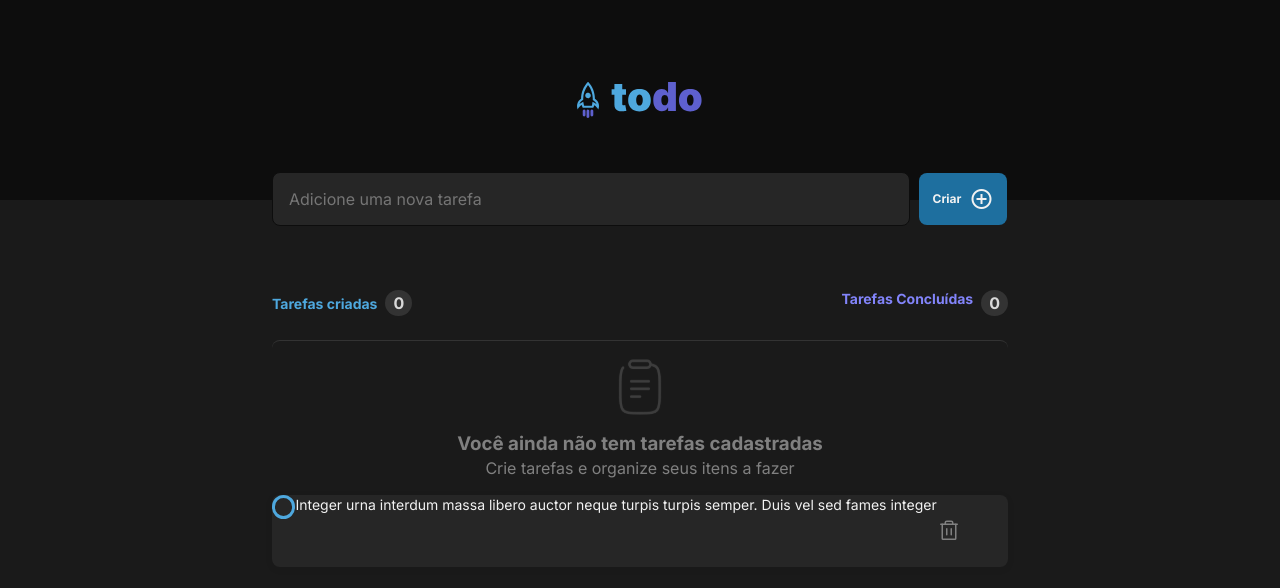
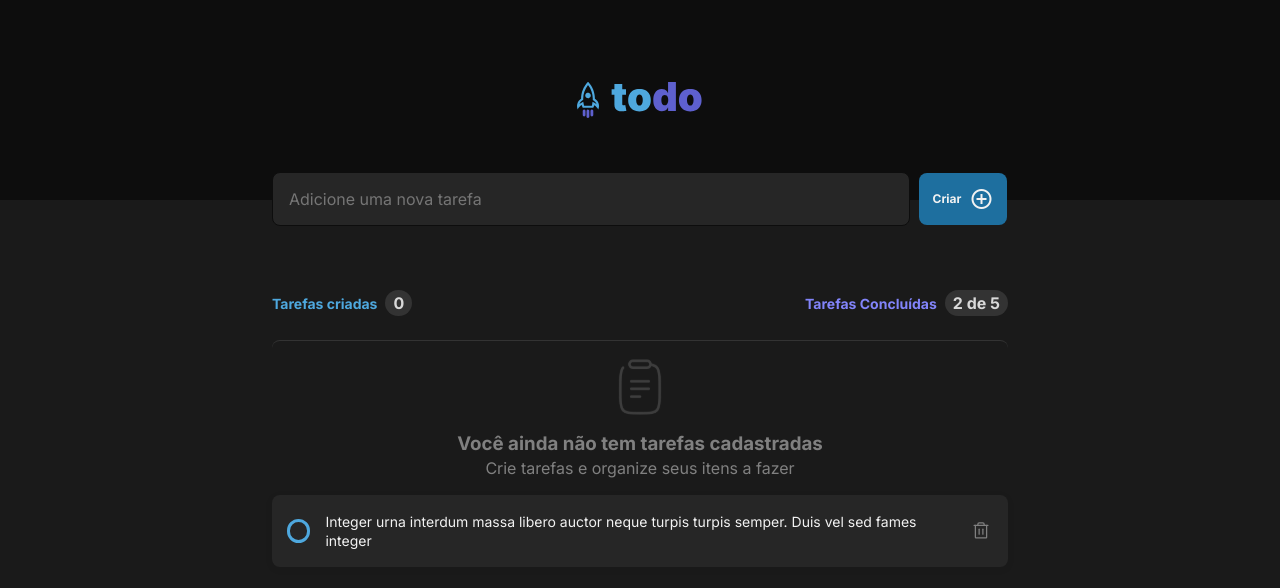
Before and after one commit to MatheusMessias-jf/to-do-list, a React (Vite) app: page / in a window 1280 px wide. Shown: the top 588 px of the page. Built offline with nearby package versions, Linux system fonts and the light colour scheme.

Commit message:
final css  adjustment

```diff
--- a/src/App.module.css
+++ b/src/App.module.css
@@ -40,6 +40,10 @@
 }
 
 .task_input input:focus {
+  color: #f2f2f2;
+}
+
+.task_input input:focus {
   outline: none;
 }
 
@@ -56,6 +60,12 @@
   align-items: center;
   gap: 0.5rem;
   margin: 0.0625rem;
+}
+
+.task_input button:hover {
+  background: #4ea8de;
+  color: #f2f2f2;
+  cursor: pointer;
 }
 
 .task_list_content {
@@ -92,6 +102,7 @@
   display: flex;
   gap: 0.5rem;
   font-weight: 700;
+  align-items: center;
 }
 
 .completed_tasks p {
--- a/src/App.tsx
+++ b/src/App.tsx
@@ -25,7 +25,7 @@ export function App() {
           </div>
           <div className={styles.completed_tasks}>
             <p>Tarefas Concluídas</p>
-            <div className={styles.completed_tasks_counter}>0</div>
+            <div className={styles.completed_tasks_counter}>2 de 5</div>
           </div>
         </div>
         <div className={styles.task_list}>
--- a/src/components/Task.module.css
+++ b/src/components/Task.module.css
@@ -5,12 +5,20 @@
   box-shadow: 0px 2px 8px rgba(0, 0, 0, 0.06);
   border-radius: 8px;
   display: flex;
+  align-items: center;
+  gap: 15px;
+  padding: 0 15px;
 }
 
 .task p {
   color: #f2f2f2;
   font-weight: 400;
   font-size: 14px;
+  text-align: left;
+}
+
+.CheckedText {
+  text-decoration: line-through;
 }
 
 .trash {
@@ -19,6 +27,14 @@
   cursor: pointer;
   color: #808080;
   line-height: 0;
+  width: 1.5rem;
+  height: 1.5rem;
+}
+
+.trash:hover {
+  color: rgba(226, 88, 88, 1);
+  border-radius: 4px;
+  background: #333333;
 }
 
 /* reset */
--- a/src/components/Task.tsx
+++ b/src/components/Task.tsx
@@ -12,6 +12,7 @@ export function Task() {
 
   return (
     <div className={styles.task}>
+      <div className={styles.checkbox}>
         <Checkbox.Root
           onCheckedChange={handleIsChecked}
           className={
@@ -23,12 +24,15 @@ export function Task() {
             <CheckIcon />
           </Checkbox.Indicator>
         </Checkbox.Root>
-      <p>
+      </div>
+
+      <p className={isChecked ? styles.CheckedText : styles.UncheckedText}>
         Integer urna interdum massa libero auctor neque turpis turpis semper.
         Duis vel sed fames integer
       </p>
+
       <button className={styles.trash} title="Deletar comentáro">
-        <Trash size={24} />
+        <Trash size={20} />
       </button>
     </div>
   );
```
Lines whose indentation alone changed are shown as unchanged.
